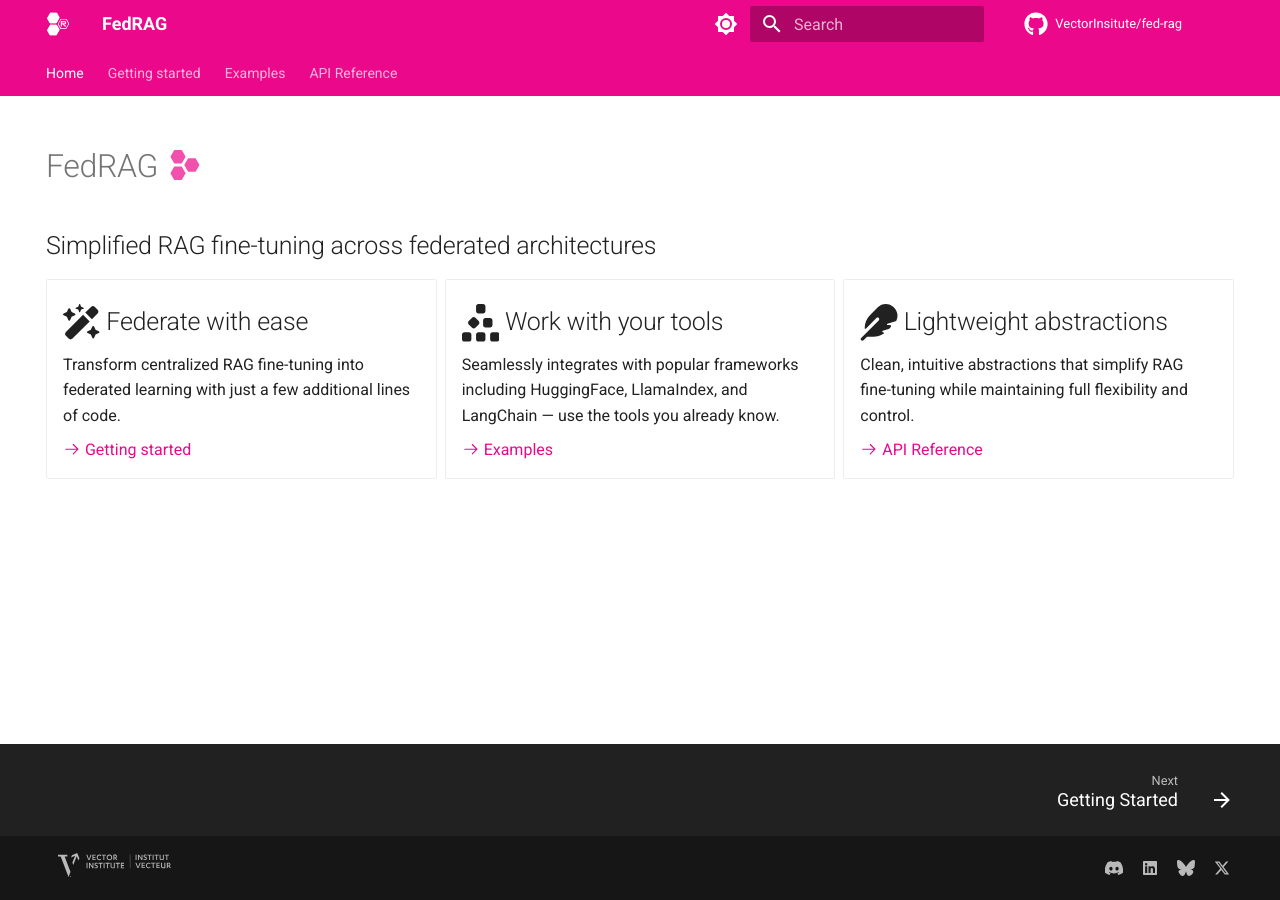
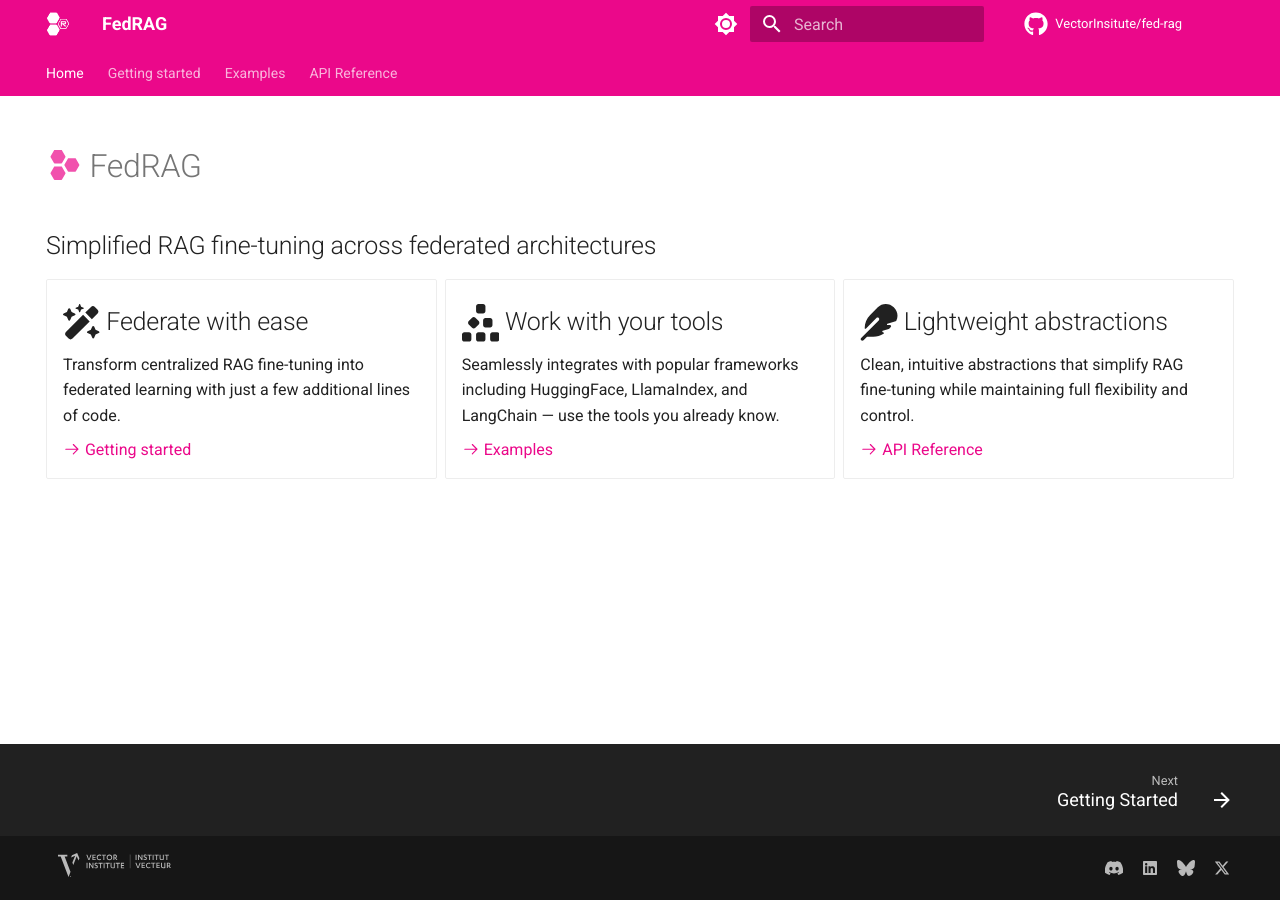
Before and after one commit to VectorInstitute/fed-rag, an MkDocs documentation site: the page built from docs/index.md, in a window 1280 px wide. Built offline with MkDocs 1.6.1 and Material for MkDocs 9.7.7, drawn with Linux system fonts in a browser that asks for light colours; comment, search, counter and statistics services are not loaded.

Commit message:
reorder icon and FedRAG title heading for consistency

```diff
--- a/docs/index.md
+++ b/docs/index.md
@@ -7,7 +7,7 @@ hide:
 <!-- markdownlint-disable-file MD041 MD033 MD042 -->
 
 <h1 markdown>
-FedRAG :material-hexagon-multiple:{ .vector-icon }
+:material-hexagon-multiple:{ .vector-icon } FedRAG
 </h1>
 
 ## Simplified RAG fine-tuning across federated architectures
```
